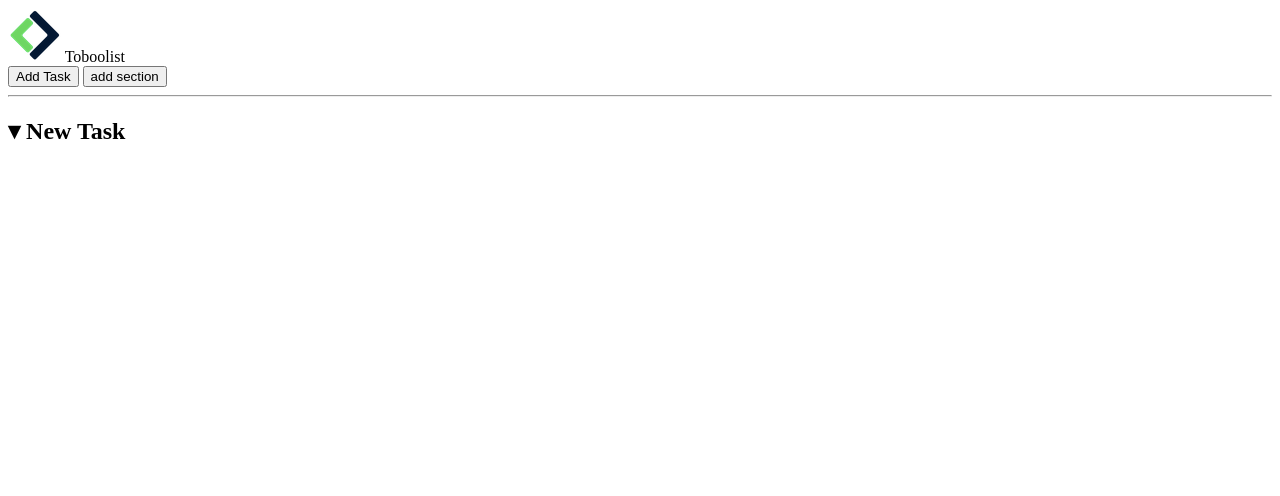
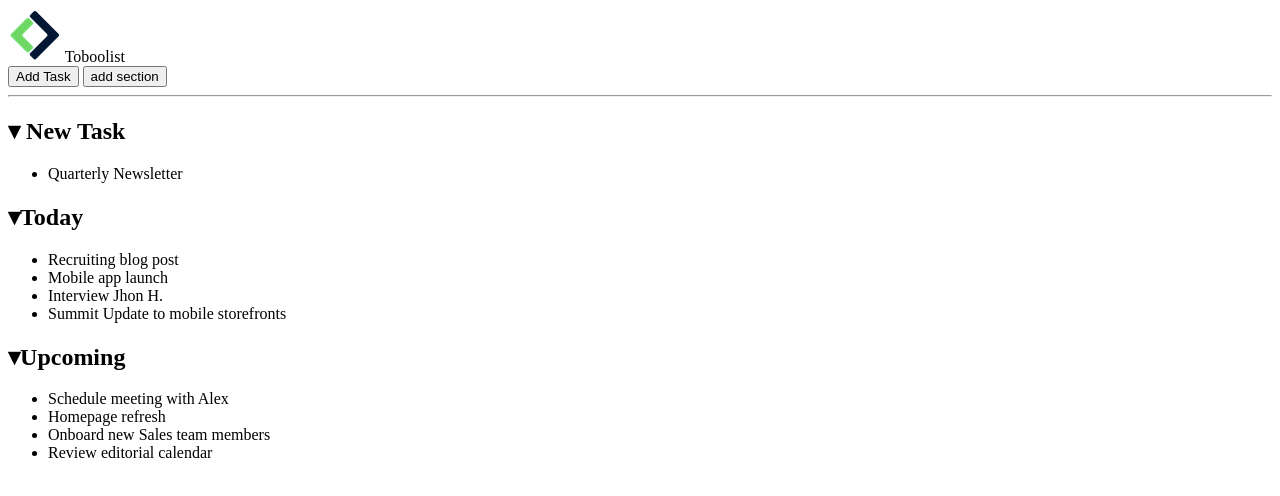
Before and after one commit to teoma145/html-css-toboolist, a plain HTML site: page index.html in a window 1280 px wide. Drawn offline with Linux system fonts and the light colour scheme.

Commit message:
strutturahtml

```diff
--- a/index.html
+++ b/index.html
@@ -19,7 +19,30 @@
            <button>add section</button>
         </div>
         <hr>
-        <h2> &blacktriangledown; New Task</h2>
+        <section>
+           <h2> &blacktriangledown; New Task</h2>
+           <ul>
+              <li>Quarterly Newsletter</li>
+           </ul>
+        </section>
+        <section>
+            <h2>&blacktriangledown;Today</h2>
+            <ul>
+                <li>Recruiting blog post</li>
+                <li>Mobile app launch</li>
+                <li>Interview Jhon H.</li>
+                <li>Summit Update to mobile storefronts</li>
+            </ul>
+        </section>
+        <section>
+            <h2>&blacktriangledown;Upcoming</h2>
+            <ul>
+                <li>Schedule meeting with Alex</li>
+                <li>Homepage refresh</li>
+                <li>Onboard new Sales team members</li>
+                <li>Review editorial calendar</li>
+            </ul>
+        </section>
     </main>
 
 </body>
```
